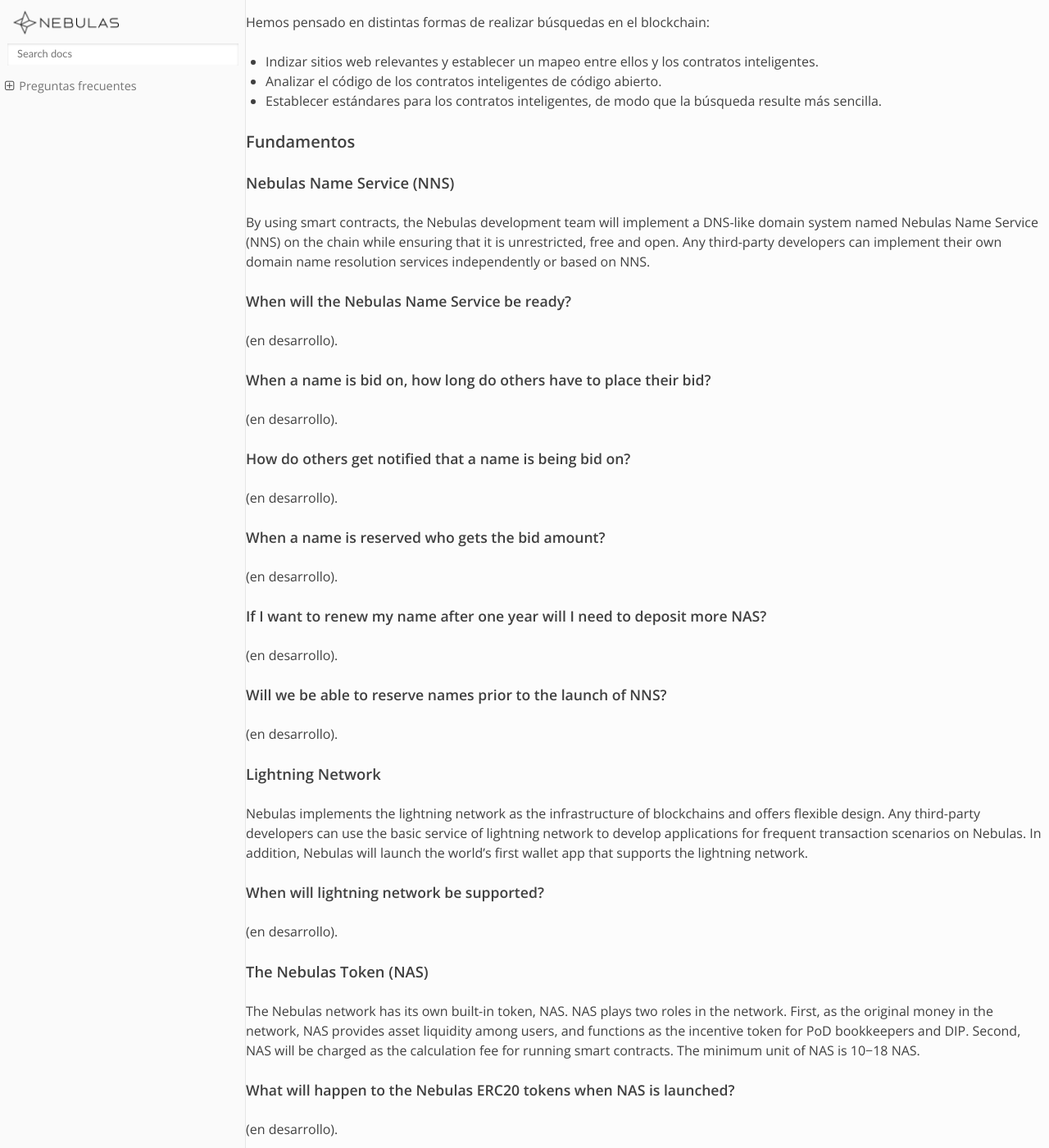
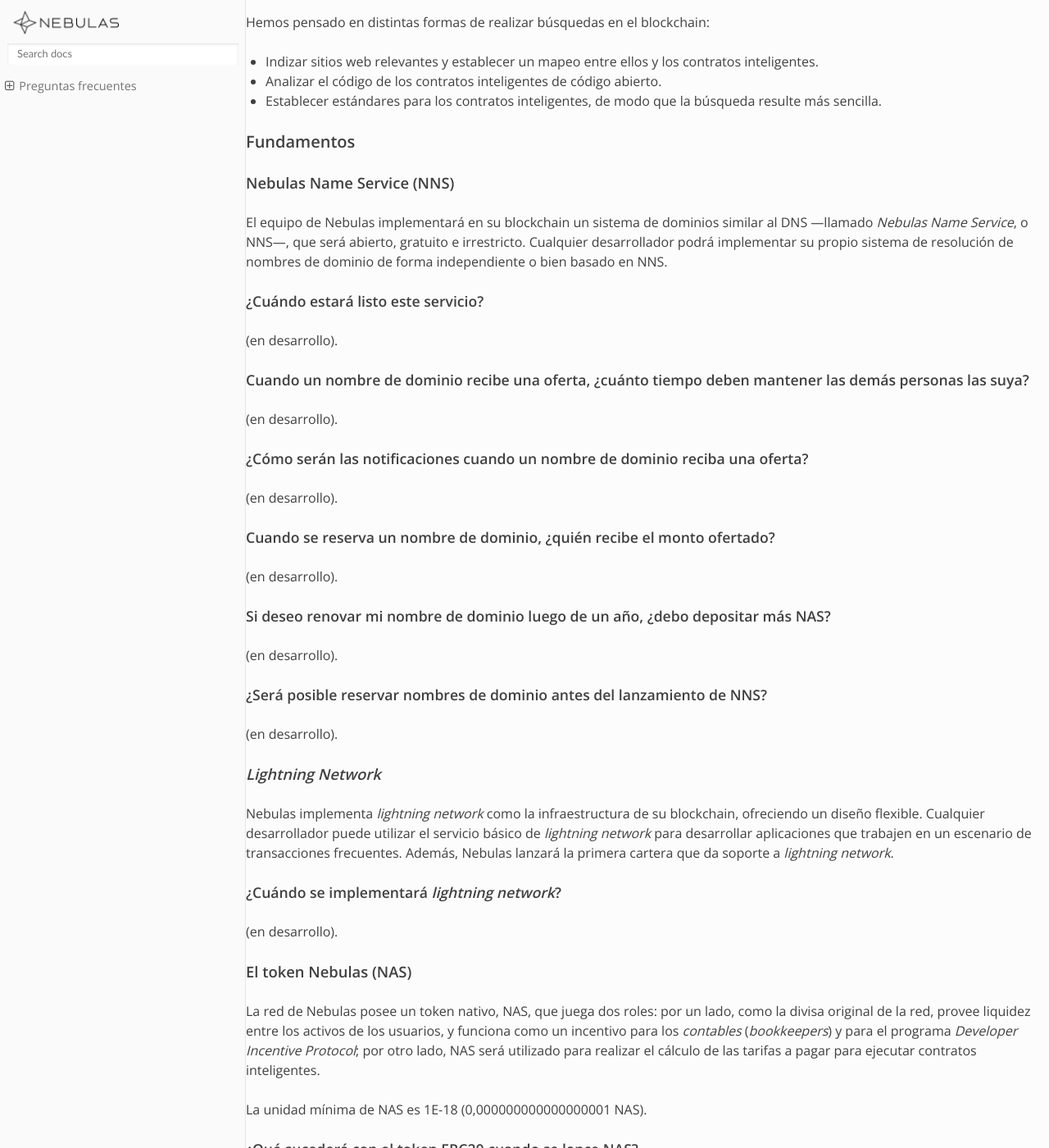
Before and after one commit to nebulasio/nebdocs, a Sphinx documentation site: the page built from docs/go-nebulas/faq.md, in a window 1280 px wide and 1400 px high, scrolled down 4197 px. Shown: the whole window at 82% size. Built offline with Sphinx 7.4.7 and the Read the Docs theme 2.0.0, drawn with Linux system fonts in a browser that asks for light colours; pages that are not in the unit, such as notebooks, are missing from menus; some of the changed text lies outside the part shown.

Commit message:
Translated faq.md.

```diff
--- a/docs/go-nebulas/faq.md
+++ b/docs/go-nebulas/faq.md
@@ -159,74 +159,78 @@
 
 ### Fundamentos
 
-#### Nebulas Name Service \(NNS\)
+#### Nebulas Name Service (NNS)
 
-By using smart contracts, the Nebulas development team will implement a DNS-like domain system named Nebulas Name Service \(NNS\) on the chain while ensuring that it is unrestricted, free and open. Any third-party developers can implement their own domain name resolution services independently or based on NNS.
+El equipo de Nebulas implementará en su blockchain un sistema de dominios similar al DNS —llamado _Nebulas Name Service_, o NNS—, que será abierto, gratuito e irrestricto. Cualquier desarrollador podrá implementar su propio sistema de resolución de nombres de dominio de forma independiente o bien basado en NNS.
 
-##### When will the Nebulas Name Service be ready?
+##### ¿Cuándo estará listo este servicio?
 
 (en desarrollo).
 
-##### When a name is bid on, how long do others have to place their bid?
+##### Cuando un nombre de dominio recibe una oferta, ¿cuánto tiempo deben mantener las demás personas las suya?
 
 (en desarrollo).
 
-##### How do others get notified that a name is being bid on?
+##### ¿Cómo serán las notificaciones cuando un nombre de dominio reciba una oferta?
 
 (en desarrollo).
 
-##### When a name is reserved who gets the bid amount?
+##### Cuando se reserva un nombre de dominio, ¿quién recibe el monto ofertado?
 
 (en desarrollo).
 
-##### If I want to renew my name after one year will I need to deposit more NAS?
+##### Si deseo renovar mi nombre de dominio luego de un año, ¿debo depositar más NAS?
 
 (en desarrollo).
 
-##### Will we be able to reserve names prior to the launch of NNS?
+##### ¿Será posible reservar nombres de dominio antes del lanzamiento de NNS?
 
 (en desarrollo).
 
-#### Lightning Network
+#### _Lightning Network_
 
-Nebulas implements the lightning network as the infrastructure of blockchains and offers flexible design. Any third-party developers can use the basic service of lightning network to develop applications for frequent transaction scenarios on Nebulas. In addition, Nebulas will launch the world’s first wallet app that supports the lightning network.
+Nebulas implementa _lightning network_ como la infraestructura de su blockchain, ofreciendo un diseño flexible. Cualquier desarrollador puede utilizar el servicio básico de _lightning network_ para desarrollar aplicaciones que trabajen en un escenario de transacciones frecuentes. Además, Nebulas lanzará la primera cartera que da soporte a _lightning network_.
 
-##### When will lightning network be supported?
+##### ¿Cuándo se implementará _lightning network_?
 
 (en desarrollo).
 
-#### The Nebulas Token \(NAS\)
+#### El token Nebulas (NAS)
 
-The Nebulas network has its own built-in token, NAS. NAS plays two roles in the network. First, as the original money in the network, NAS provides asset liquidity among users, and functions as the incentive token for PoD bookkeepers and DIP. Second, NAS will be charged as the calculation fee for running smart contracts. The minimum unit of NAS is 10−18 NAS.
+La red de Nebulas posee un token nativo, NAS, que juega dos roles: por un lado, como la divisa original de la red, provee liquidez entre los activos de los usuarios, y funciona como un incentivo para los _contables_ (_bookkeepers_) y para el programa _Developer Incentive Protocol_; por otro lado, NAS será utilizado para realizar el cálculo de las tarifas a pagar para ejecutar contratos inteligentes.
 
-##### What will happen to the Nebulas ERC20 tokens when NAS is launched?
+La unidad mínima de NAS es 1E-18 (0,000000000000000001 NAS).
+
+
+##### ¿Qué sucederá con el token ERC20 cuando se lance NAS?
 
 (en desarrollo).
 
-##### Will dApps on the Nebulas platform be able to issue their owns ICOs and tokens?
+##### ¿Los desarrolladores de dApps podrán acuñar tokens y lanzar ICO?
 
 (en desarrollo).
 
-#### Smart Contracts
+#### Contratos inteligentes
 
-##### What languages will be supported when Main-net launches?
+##### ¿Qué lenguajes de programación serán soportados una vez que se lance la mainnet?
 
 (en desarrollo).
 
-##### Will Ethereum Smart Contracts \(Solidity\) be fully supported?
+##### ¿Habrá soporte completo para Solidity?
 
 (en desarrollo).
 
-##### What other language support will follow \(and when\)?
+##### ¿Qué otros lenguajes de programación recibirán soporte, y cuándo?
 
 (en desarrollo).
 
-##### binary storage
+<!--
+##### Almacenamiento binario
 
 What is recommended way to store binary data in Nebulas blockchain? Is it possible at all? Do you encourage such use of blockchain? Also, i couldn't find information regarding GlobalContractStorage mentioned in docs, what is it?
 
 > Currently binary data can be stored on chain by binary transaction. The limit size of binary is 128k. But we don’t encourage storing data on the chain because the user might store some illegal data.
->
+
 > `GlobalContractStorage`not currently implemented. It provides support for multiple contract sharing data for the same developer.
 
 ##### ChainID & connect
@@ -259,3 +263,5 @@
 We don't have any other smart contract ides, like solidity's "Remix"? Or is there documentation detailing which contract parameters can be obtained? \(because I need to implement the random number and realize the logic, I calculate the final random number according to the parameters of the network, so I may need some additional network parameters that will not be manipulated.\)
 
 > You can use [web-wallet](https://github.com/nebulasio/web-wallet) to deploy the contract, it has test function to check the parameters and contract execution result.
+
+-->
```
